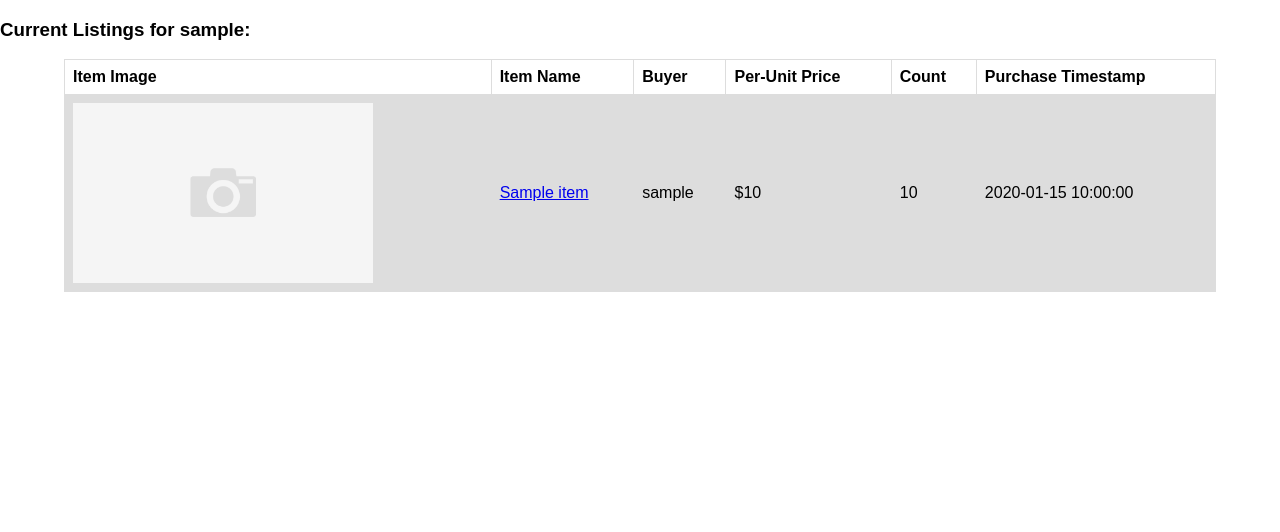
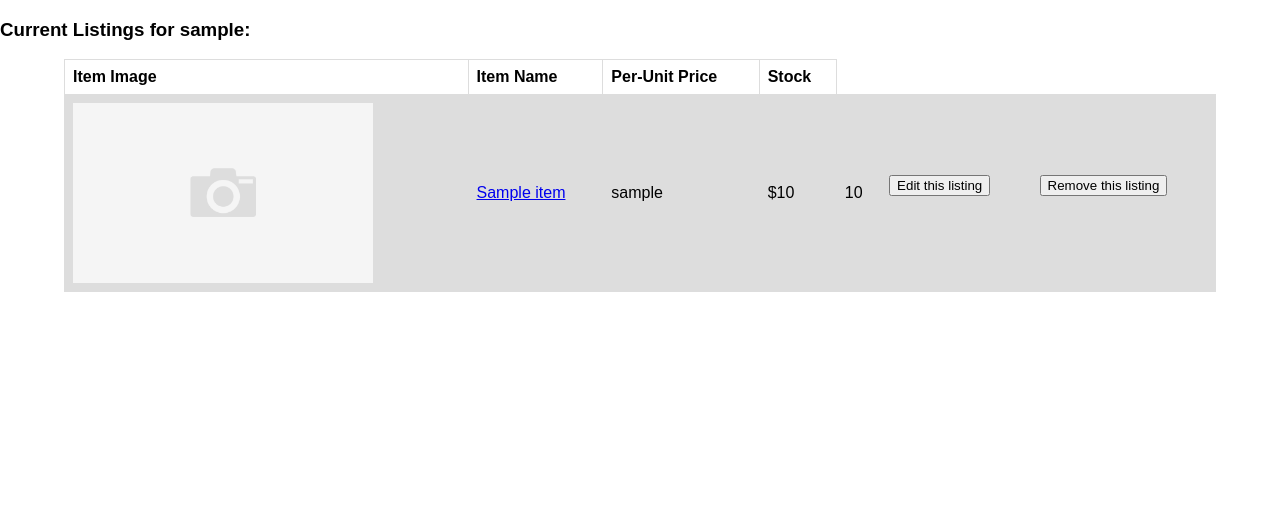
Before and after one commit to silaslenihan/Mini-Amazon, a Flask app: template templates/sellingList.html in a window 1280 px wide. Shown: the part 144-676 px from the top of the page. Run offline with Flask 2, Linux system fonts and the light colour scheme; the visitor is signed in with stand-in values (Sample User, id 1); the template is opened without the code that fills it: most values are stand-ins (such as "Sample title", 1, 10 or a date in 2020); some libraries are stand-ins or nearby versions.

Commit message:
fix selling list page

```diff
--- a/templates/sellingList.html
+++ b/templates/sellingList.html
@@ -11,10 +11,8 @@
 			<tr>
 				<th>Item Image</th>
 				<th>Item Name</th>
-				<th>Buyer</th>
 				<th>Per-Unit Price</th>
-				<th>Count</th>
-				<th>Purchase Timestamp</th>
+				<th>Stock</th>
 			</tr>
 			{% for item in items %}
 			<tr>
@@ -23,7 +21,18 @@
 				<td><p>{{item.buyer_username}}</p></td>
 				<td><p>${{item.price_per_item}}</p></td>
 				<td><p>{{item.quantity}}</p></td>
-				<td><p>{{item.timestamp}}</a></p></td>
+				<td>
+					<form action="{{url_for('editItem')}}" method="POST">
+						<input type="hidden" id="itemid" name="itemid" value=item.item_id>
+						<input type="submit" value="Edit this listing">
+					</form>
+				</td>
+				<td>
+					<form action="{{url_for('removeItem')}}" method="POST">
+						<input type="hidden" id="itemid" name="itemid" value=item.item_id>
+						<input type="submit" value="Remove this listing">
+					</form>
+				</td>
 			</tr>
 			{% endfor %}
 		</table>
```
